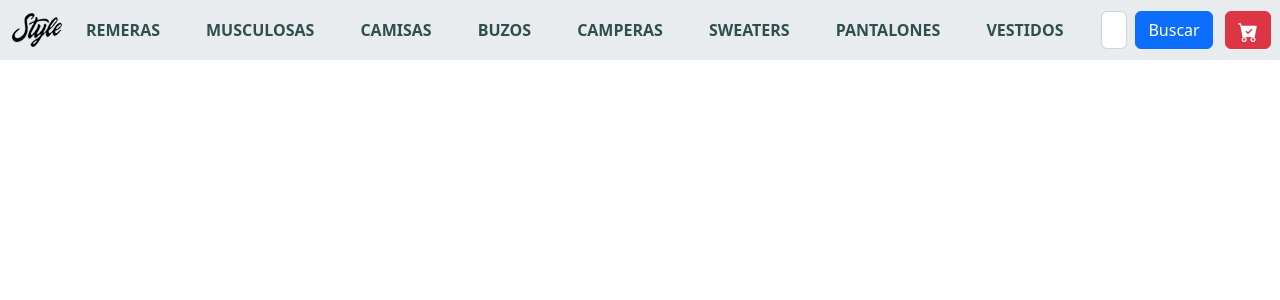
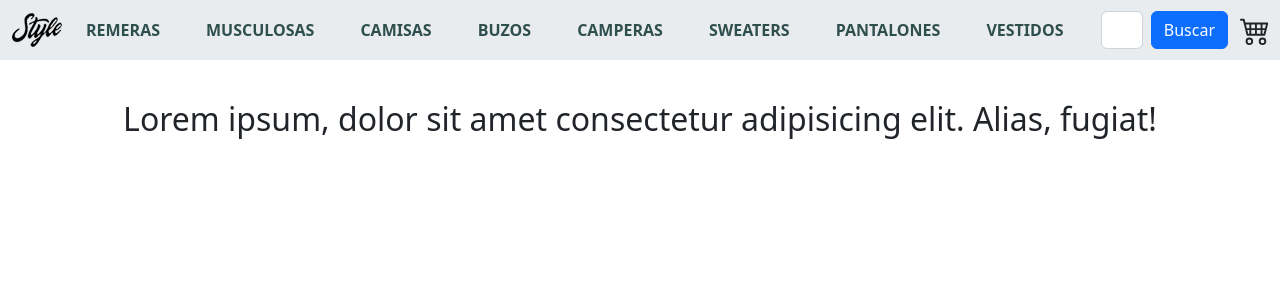
Before and after one commit to m-lafauci/react_js, a React (Create React App) app: page / in a window 1280 px wide. Shown: the top 300 px of the page. Built offline with nearby package versions, Linux system fonts and the light colour scheme.

Commit message:
Desafio: Crea tu landing

```diff
--- a/src/App.css
+++ b/src/App.css
@@ -11,6 +11,7 @@
   position: fixed;
   z-index: 99;
   padding-right: 10px;
+  margin-bottom: 50px;
 }
 
 .navbar ul li a{
@@ -28,3 +29,8 @@
   background-color: darkslategray;
   font-weight: bold;
 }
+
+h2{
+  margin-top: 100px;
+  text-align: center;
+}
--- a/src/App.js
+++ b/src/App.js
@@ -1,11 +1,15 @@
 import './App.css';
+import ItemListContainer from './components/ItemListContainer';
 import NavBar from './components/NavBar';
+
 
 function App() {
 
   return (
     <div className='container-fluid'>
       <NavBar />
+      <ItemListContainer />
+
 
     </div>
   );
--- /dev/null
+++ b/src/components/CartWidget.jsx
@@ -0,0 +1,13 @@
+import React from "react";
+
+const CartWidget = () => {
+    return(
+    <div>
+       <svg xmlns="http://www.w3.org/2000/svg" width="30" height="30" fill="currentColor" class="bi bi-cart4" viewBox="0 0 16 16">
+        <path d="M0 2.5A.5.5 0 0 1 .5 2H2a.5.5 0 0 1 .485.379L2.89 4H14.5a.5.5 0 0 1 .485.621l-1.5 6A.5.5 0 0 1 13 11H4a.5.5 0 0 1-.485-.379L1.61 3H.5a.5.5 0 0 1-.5-.5zM3.14 5l.5 2H5V5H3.14zM6 5v2h2V5H6zm3 0v2h2V5H9zm3 0v2h1.36l.5-2H12zm1.11 3H12v2h.61l.5-2zM11 8H9v2h2V8zM8 8H6v2h2V8zM5 8H3.89l.5 2H5V8zm0 5a1 1 0 1 0 0 2 1 1 0 0 0 0-2zm-2 1a2 2 0 1 1 4 0 2 2 0 0 1-4 0zm9-1a1 1 0 1 0 0 2 1 1 0 0 0 0-2zm-2 1a2 2 0 1 1 4 0 2 2 0 0 1-4 0z"/>
+       </svg>
+    </div>
+    )
+}
+
+export default CartWidget;
--- /dev/null
+++ b/src/components/ItemListContainer.jsx
@@ -0,0 +1,11 @@
+import React from "react";
+
+const ItemListContainer = () => {
+    return (
+        <div>
+            <h2>Lorem ipsum, dolor sit amet consectetur adipisicing elit. Alias, fugiat!</h2>
+        </div>
+    )
+}
+
+export default ItemListContainer;
--- a/src/components/NavBar.jsx
+++ b/src/components/NavBar.jsx
@@ -1,5 +1,6 @@
 import React from "react";
-import logo from "../assets/style.png"
+import logo from "../assets/style.png";
+import CartWidget from "./CartWidget";
 
 const NavBar = () => {
     return(
@@ -39,22 +40,14 @@
               <a className="nav-link" id="navVestidos" href="#">VESTIDOS</a>
               </li>
             </ul>
-
           <form id="busquedaNombre" className="d-flex" role="search">
             <input className="form-control me-2" type="search" placeholder="Buscar artículos..." aria-label="Search" />
             <button className="btn btn-primary my-sm-0" type="submit">Buscar</button>
           </form>
           </div>
         </div>
-      <form>
-        <button id="btnCarrito" type="button" className="btn btn-danger" data-bs-toggle="modal" data-bs-target="#modalCarrito">
-          <svg xmlns="http://www.w3.org/2000/svg" width="20" height="20" fill="currentColor" className="bi bi-cart-check-fill" viewBox="0 0 16 16">
-          <path d="M.5 1a.5.5 0 0 0 0 1h1.11l.401 1.607 1.498 7.985A.5.5 0 0 0 4 12h1a2 2 0 1 0 0 4 2 2 0 0 0 0-4h7a2 2 0 1 0 0 4 2 2 0 0 0 0-4h1a.5.5 0 0 0 .491-.408l1.5-8A.5.5 0 0 0 14.5 3H2.89l-.405-1.621A.5.5 0 0 0 2 1H.5zM6 14a1 1 0 1 1-2 0 1 1 0 0 1 2 0zm7 0a1 1 0 1 1-2 0 1 1 0 0 1 2 0zm-1.646-7.646-3 3a.5.5 0 0 1-.708 0l-1.5-1.5a.5.5 0 1 1 .708-.708L8 8.293l2.646-2.647a.5.5 0 0 1 .708.708z"/>
-          </svg>
-        </button>
-      </form>
+        <CartWidget />
       </nav>
-
     </div>
   )
 }
```
Also changed, not shown: src/components/Footer.jsx (deleted, +0 -11 lines), src/components/Header.jsx (deleted, +0 -11 lines). Lines whose indentation alone changed are shown as unchanged.
